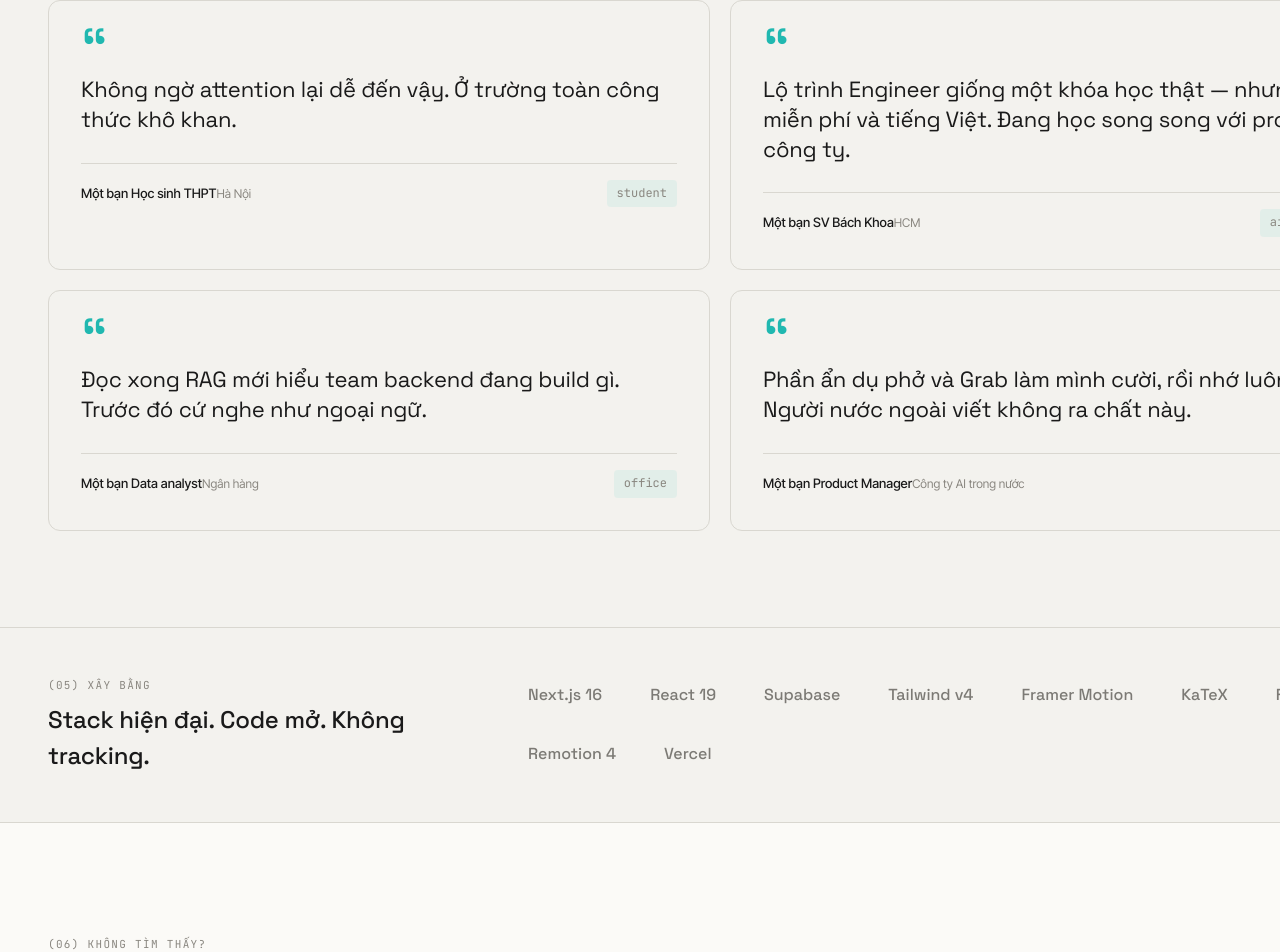
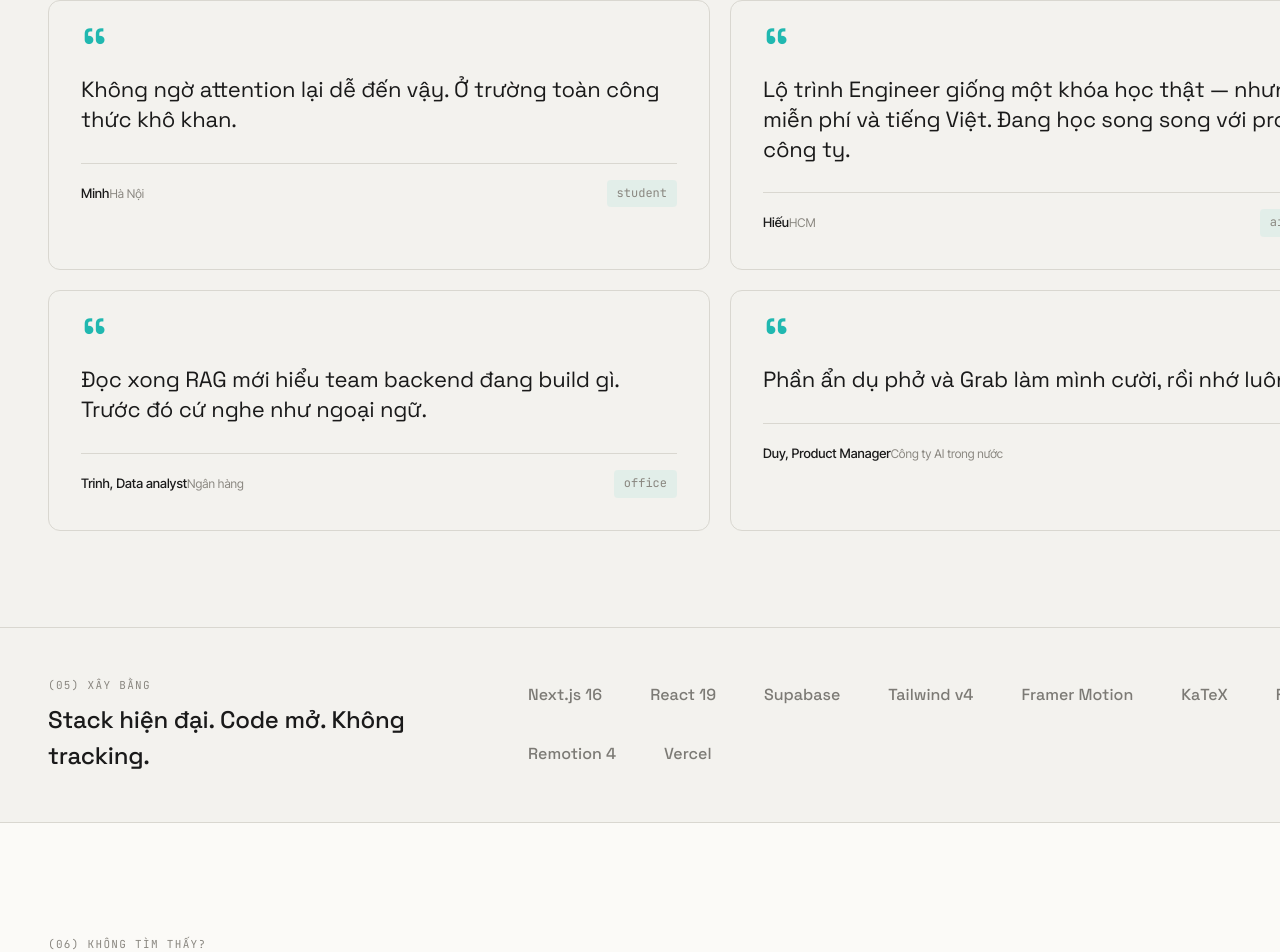
Before and after one commit to Dondo0936/vietnamese-ai-for-beginner, a Next.js app: page / in a window 1280 px wide. Shown: the part 4677-5629 px from the top of the page. Built offline with nearby package versions, Linux system fonts and the light colour scheme; no server answers.

Commit message:
Update roles and quotes in LandingQuotes component

```diff
--- a/src/components/landing/LandingQuotes.tsx
+++ b/src/components/landing/LandingQuotes.tsx
@@ -15,28 +15,28 @@ const QUOTES: Quote[] = [
   {
     quote:
       "Không ngờ attention lại dễ đến vậy. Ở trường toàn công thức khô khan.",
-    role: "Một bạn Học sinh THPT",
+    role: "Minh",
     context: "Hà Nội",
     path: "student",
   },
   {
     quote:
       "Lộ trình Engineer giống một khóa học thật — nhưng miễn phí và tiếng Việt. Đang học song song với project ở công ty.",
-    role: "Một bạn SV Bách Khoa",
+    role: "Hiếu",
     context: "HCM",
     path: "ai-engineer",
   },
   {
     quote:
       "Đọc xong RAG mới hiểu team backend đang build gì. Trước đó cứ nghe như ngoại ngữ.",
-    role: "Một bạn Data analyst",
+    role: "Trinh, Data analyst",
     context: "Ngân hàng",
     path: "office",
   },
   {
     quote:
-      "Phần ẩn dụ phở và Grab làm mình cười, rồi nhớ luôn. Người nước ngoài viết không ra chất này.",
-    role: "Một bạn Product Manager",
+      "Phần ẩn dụ phở và Grab làm mình cười, rồi nhớ luôn.",
+    role: "Duy, Product Manager",
     context: "Công ty AI trong nước",
     path: "office",
   },
```
